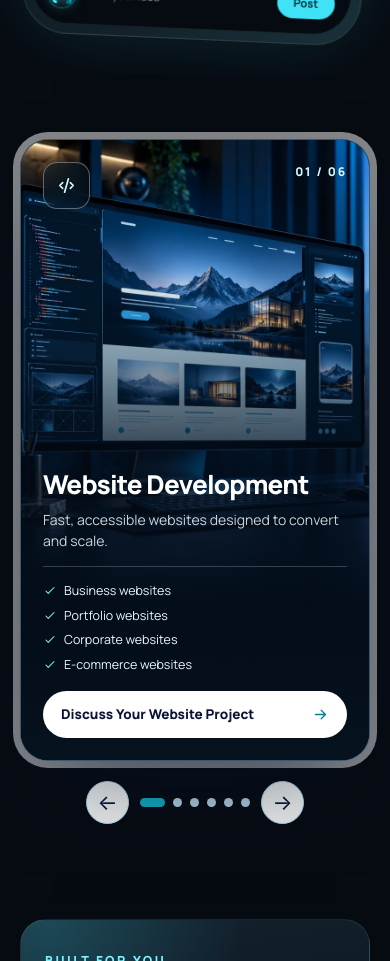
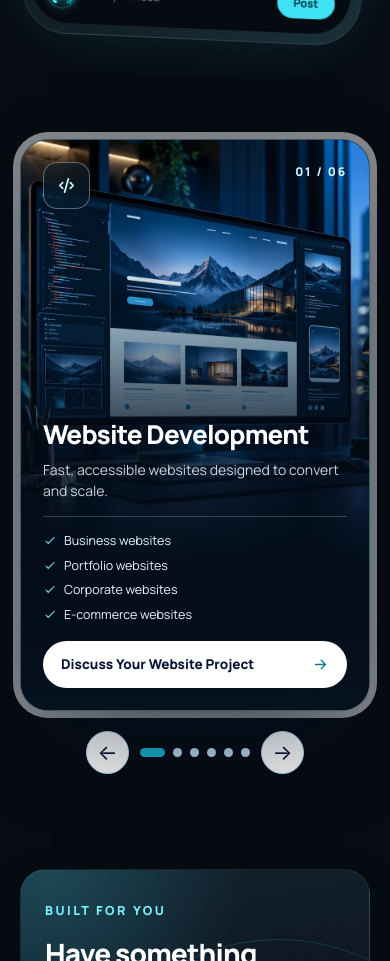
Before and after one commit to Havelo-io/Havelo-io-havelo-website, a React (Vite) app in the folder Hevelo- Website/: page /services in a window 390 px wide. Shown: the part 1060-2021 px from the top of the page. Built offline with nearby package versions, Linux system fonts and the light colour scheme.

Commit message:
Reduce center Service card size

```diff
--- a/Hevelo- Website/src/havelo-services.css
+++ b/Hevelo- Website/src/havelo-services.css
@@ -67,13 +67,13 @@
 .sv-carousel { position: relative; }
 .sv-carousel__anchors { position: absolute; top: 0; left: 0; }
 .sv-carousel__anchors span { display: block; height: 0; scroll-margin-top: 110px; }
-.sv-carousel__stage { position: relative; display: grid; min-height: 620px; place-items: center; perspective: 1200px; outline: none; touch-action: pan-y; }
+.sv-carousel__stage { position: relative; display: grid; min-height: 550px; place-items: center; perspective: 1200px; outline: none; touch-action: pan-y; }
 .sv-carousel__stage:focus-visible { outline: 2px solid var(--cyan-600); outline-offset: 5px; border-radius: 28px; }
-.sv-carousel__card { position: relative; z-index: 2; width: min(460px, 100%); min-height: 590px; overflow: hidden; border: 1px solid rgba(150, 224, 255, .35); border-radius: 28px; background: #06121e; box-shadow: 0 38px 90px -32px rgba(4, 20, 43, .6), 0 0 0 7px rgba(255, 255, 255, .5); animation: sv-card-in .42s ease both; }
+.sv-carousel__card { position: relative; z-index: 2; width: min(400px, 100%); min-height: 520px; overflow: hidden; border: 1px solid rgba(150, 224, 255, .35); border-radius: 28px; background: #06121e; box-shadow: 0 38px 90px -32px rgba(4, 20, 43, .6), 0 0 0 7px rgba(255, 255, 255, .5); animation: sv-card-in .42s ease both; }
 @keyframes sv-card-in { from { opacity: .55; transform: translateY(14px) scale(.96); } to { opacity: 1; transform: none; } }
 .sv-carousel__image { position: absolute; inset: 0; width: 100%; height: 100%; object-fit: cover; object-position: center top; }
 .sv-carousel__card::after { position: absolute; inset: 0; background: linear-gradient(180deg, rgba(3, 12, 24, .04) 0%, rgba(3, 12, 24, .12) 25%, rgba(3, 12, 24, .68) 48%, rgba(3, 12, 24, .96) 75%, #06121e 100%); content: ''; pointer-events: none; }
-.sv-carousel__content { position: relative; z-index: 1; display: flex; min-height: 590px; flex-direction: column; padding: 28px 30px 30px; color: #fff; }
+.sv-carousel__content { position: relative; z-index: 1; display: flex; min-height: 520px; flex-direction: column; padding: 24px; color: #fff; }
 .sv-carousel__top { display: flex; align-items: flex-start; justify-content: space-between; color: #d4f7ff; font-size: 12px; font-weight: 800; letter-spacing: .15em; }
 .sv-carousel__icon { display: grid; width: 47px; height: 47px; place-items: center; border: 1px solid rgba(255, 255, 255, .34); border-radius: 14px; background: rgba(8, 31, 49, .45); backdrop-filter: blur(10px); }
 .sv-carousel__icon svg { width: 23px; height: 23px; }
@@ -129,13 +129,13 @@
 @media (max-width: 700px) {
   .sv-carousel__side { display: none; }
   .sv-carousel__stage { min-height: 0; }
-  .sv-carousel__card { width: min(460px, 100%); }
+  .sv-carousel__card { width: min(400px, 100%); }
 }
 @media (max-width: 640px) {
   .sv-hero { padding: 112px 0 56px; }
   .sv-phone-wrap { width: min(340px, 100%); }
   .sv-screen { height: 560px; }
-  .sv-carousel__card, .sv-carousel__content { min-height: 620px; }
+  .sv-carousel__card, .sv-carousel__content { min-height: 570px; }
   .sv-carousel__content { padding: 22px; }
   .sv-carousel__details ul { gap: 7px 10px; }
   .sv-carousel__controls { gap: 11px; }
```
